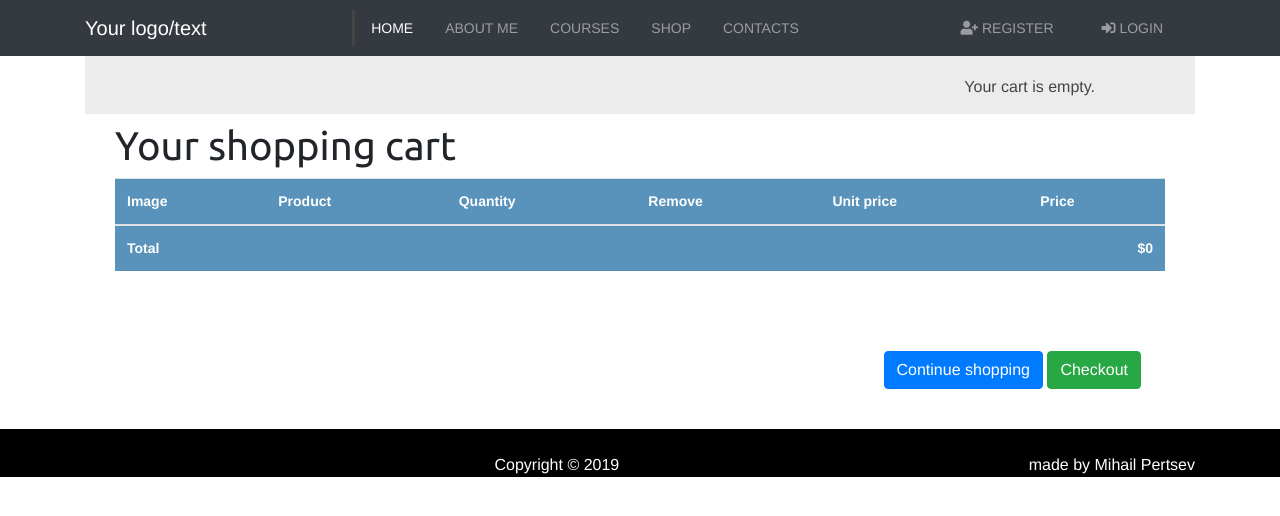
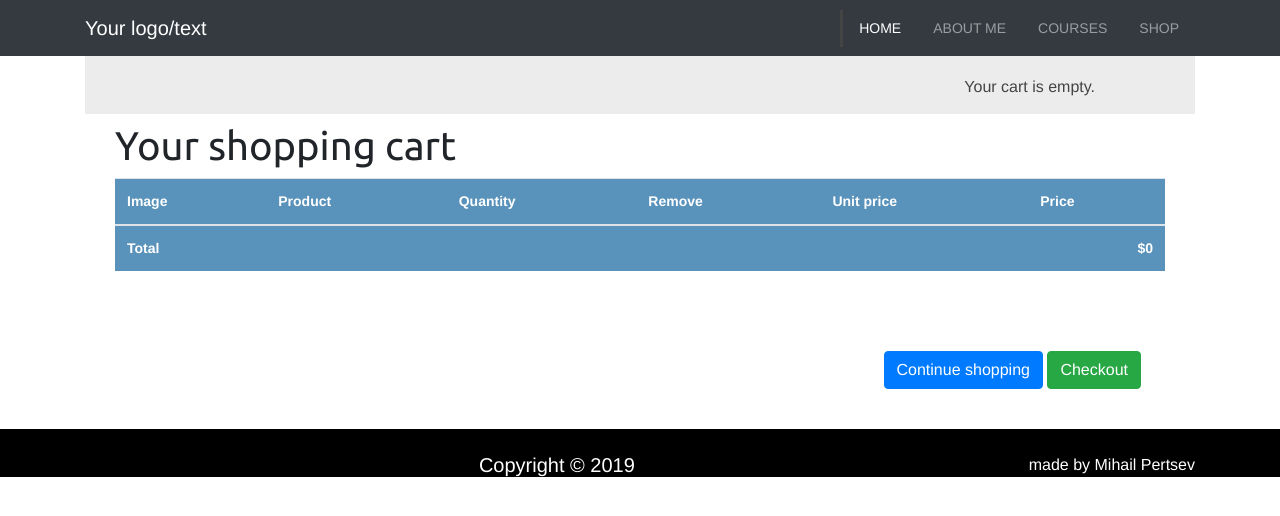
Before and after one commit to GoldStrikeArch/basketball, a Django app: page /cart/ in a window 1280 px wide. Shown: the top 516 px of the page. Run offline with Django 3.2, Linux system fonts and the light colour scheme; parts of the project's set-up code (start-up, migrations or seed data) failed here and were passed over; some libraries are stand-ins or nearby versions.

Commit message:
removed some stuff

```diff
--- a/courses/templates/base_course.html
+++ b/courses/templates/base_course.html
@@ -2,6 +2,7 @@
 <!DOCTYPE html>
 <html lang="en">
   <head>
+
     <meta charset="UTF-8" />
     <meta name="viewport" content="width=device-width, initial-scale=1.0" />
     <meta http-equiv="X-UA-Compatible" content="ie=edge" />
--- a/shop/templates/shop/base.html
+++ b/shop/templates/shop/base.html
@@ -47,24 +47,9 @@
             <li class="nav-item">
               <a href="{% url 'shop:product_list' %}" class="nav-link">Shop</a>
             </li>
-            <li class="nav-item">
-              <a href="contact.html" class="nav-link">Contacts</a>
-            </li>
+
           </ul>
-          <ul class="navbar-nav ml-auto">
-            <li class="nav-item mr-3">
-              <a class="nav-link" href="register.html">
-                <i class="fas fa-user-plus"></i> Register</a
-              >
-            </li>
-            <li class="nav-item mr-3">
-              <a class="nav-link" href="login.html">
-                <i class="fas fa-sign-in-alt"></i>
 
-                Login</a
-              >
-            </li>
-          </ul>
         </div>
       </div>
     </nav>
@@ -96,7 +81,7 @@
         <div class="container">
           <div class="row">
             <div class="col">
-              <p class="d-inline text-center">
+              <p class="h5 d-inline text-center">
                 Copyright &copy; <span id="year">2019</span>
               </p>
               <p class="d-inline float-right">made by Mihail Pertsev</p>
--- a/students/views.py
+++ b/students/views.py
@@ -17,11 +17,9 @@ class StudentRegistrationView(CreateView):
     success_url = reverse_lazy('student_course_list')
 
     def form_valid(self, form):
-        result = super(StudentRegistrationView,
-                       self).form_valid(form)
+        result = super(StudentRegistrationView, self).form_valid(form)
         cd = form.cleaned_data
-        user = authenticate(username=cd['username'],
-                            password=cd['password1'])
+        user = authenticate(username=cd['username'], password=cd['password1'])
         login(self.request, user)
         return result
 
```
Also changed, not shown: pages/templates/base_pages.html (+6 -4 lines), pages/templates/pages/index.html (+3 -9 lines).
